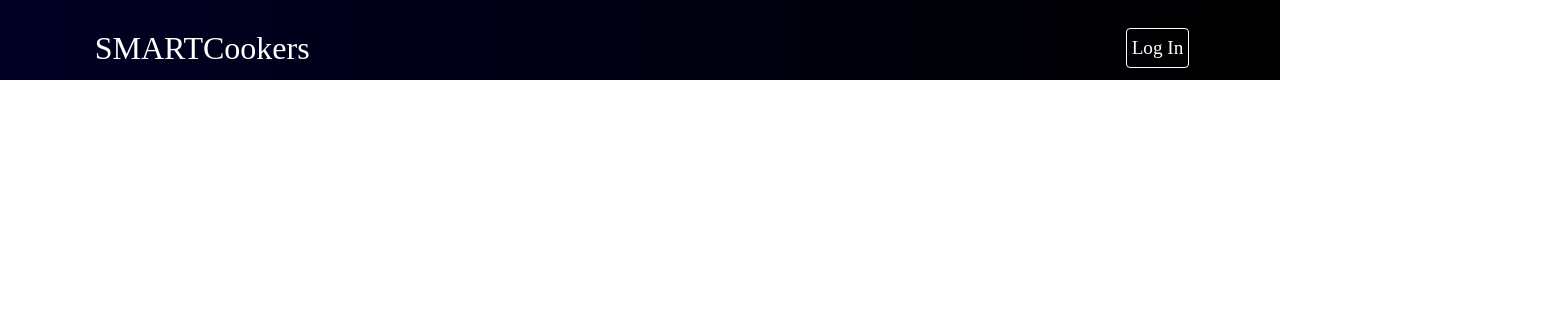
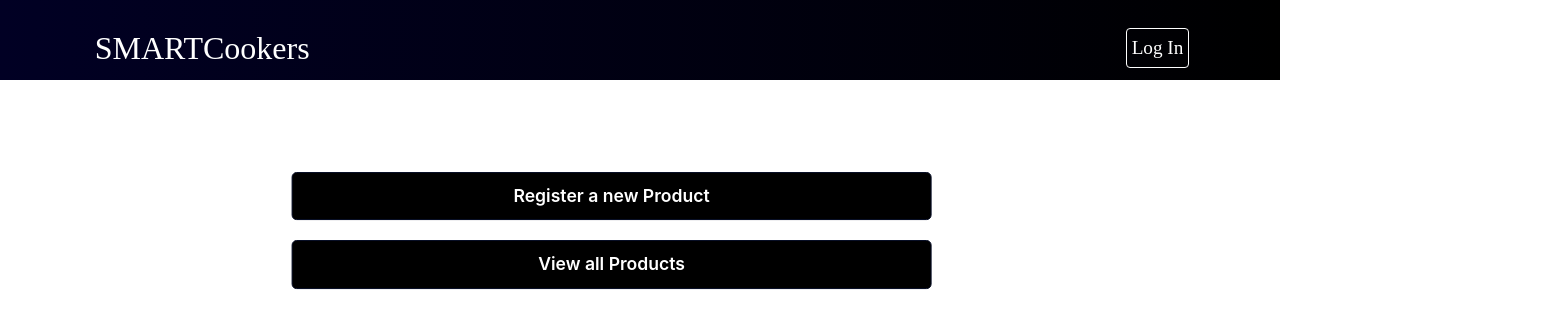
Before and after one commit to ISithmini/smart-cookers-frontend, a React (Vite) app: page /inventory in a window 1280 px wide. Before the commit this address had no page. Shown: the top 328 px of the page, 1562 px wide, since content can reach past the window. Built offline with nearby package versions, Linux system fonts and the light colour scheme; a web font is replaced by a local one.

Commit message:
inventory management main page added

```diff
--- a/src/App.tsx
+++ b/src/App.tsx
@@ -1,6 +1,7 @@
 import { BrowserRouter, Route, Routes } from "react-router-dom";
 // import Home from '../src/Containers/Home'
 import Home from '../src/Components/HomeComponent/HomeComponent';
+import Inevntory from "./Components/InventoryComponent/Inventory";
 import Login from "./Components/LoginComponent/login";
 import NavBar from "./Components/NavBarComponent/NavBar";
 
@@ -18,6 +19,7 @@ const App: React.FunctionComponent<IAppProps> = (props) => {
           <Route path="/" element={<Home />} />
           <Route path="/about-us" element={<Home />} />
           <Route path="/login" element={<Login />} />
+          <Route path="/inventory" element={<Inevntory />} />
         </Routes>
 
       </BrowserRouter>
--- /dev/null
+++ b/src/Components/InventoryComponent/Inventory.css
@@ -0,0 +1,32 @@
+.inventory-container{
+    display: block;
+    align-items: center;
+    position: relative;
+    overflow: hidden;
+    transform: translate(22%, 60%);
+
+
+}
+
+
+.inventory-btn {
+    background-color:rgb(0, 0, 0) ;
+    color: #fff;
+    outline: none;
+    border: 1px solid rgb(1, 8, 32);
+    font-size: 1em;
+    transition: 0.3s;
+    font-weight: 600;
+    width: 50%;
+  padding-top: 10px;
+  padding-bottom: 10px;
+  margin: 10px;
+  font-size: 1.1em;
+  border-radius: 5px;
+  }
+
+  .inventory-btn:hover {
+    background-color: rgba(0, 0, 0, 0.333);
+    color: rgb(48, 48, 48);
+    border: 1px solid #fff;
+  }
--- a/src/Components/InventoryComponent/Inventory.tsx
+++ b/src/Components/InventoryComponent/Inventory.tsx
@@ -1,3 +1,6 @@
+import { Link } from "react-router-dom";
+import './Inventory.css';
+
 interface InevntoryProps {
 
 }
@@ -5,6 +8,14 @@ interface InevntoryProps {
 const Inevntory: React.FunctionComponent<InevntoryProps> = () => {
     return (
         <>
+            <div className="inventory-container">
+                <Link to='/inventory/new-product'>
+                    <button className="inventory-btn">Register a new Product </button>
+                </Link>
+                <Link to='/inventory/view-products'>
+                    <button className="inventory-btn">View all Products </button>
+                </Link>
+            </div>
         </>
     );
 }
```
Also changed, not shown: src/Components/InventoryComponent/RegisterNewProduct.tsx (added, +13 -0 lines).
